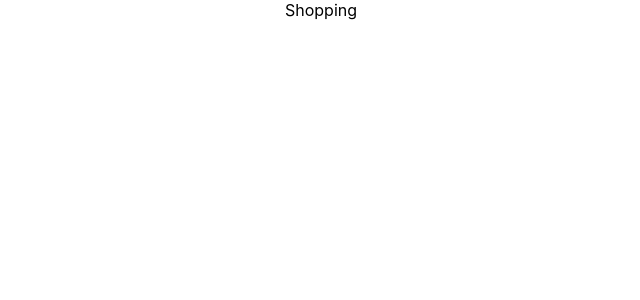
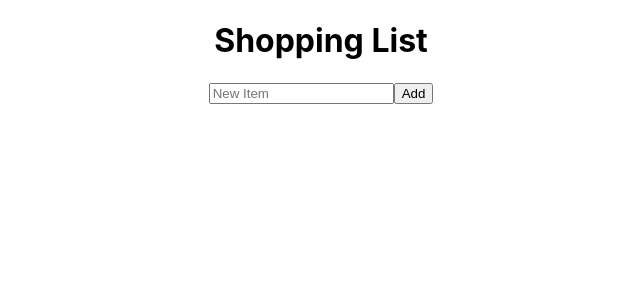
Before and after one commit to ajoy267/adv-react-shopping-list, a React (Create React App) app: page / in a window 1280 px wide. Shown: the top 300 px of the page, without its empty margins (319-959 px from the left). Built offline with nearby package versions, Linux system fonts and the light colour scheme.

Commit message:
got my add item input to show up and with the console log i can see it's adding new items to the array of items

```diff
--- /dev/null
+++ b/src/components/AddItem/AddItem.jsx
@@ -0,0 +1,18 @@
+import { useState } from 'react';
+
+export default function AddItem({ onAddItem }) {
+  const [newItem, setNewItem] = useState('');
+
+  const handleSubmit = (e) => {
+    e.preventDefault();
+    setNewItem('');
+    onAddItem(newItem);
+  };
+
+  return (
+    <form onSubmit={handleSubmit}>
+      <input placeholder="New Item" value={newItem} onChange={(e) => setNewItem(e.target.value)} />
+      <button type="submit">Add</button>
+    </form>
+  );
+}
--- a/src/views/Shopping/Shopping.jsx
+++ b/src/views/Shopping/Shopping.jsx
@@ -1,4 +1,5 @@
 import React, { useReducer } from 'react';
+import AddItem from '../../components/AddItem/AddItem';
 
 const initialState = [
   { id: 0, text: 'Eggs', done: false },
@@ -35,5 +36,20 @@ function itemsReducer(items, action) {
 }
 
 export default function Shopping() {
-  return <div>Shopping</div>;
+  const [items, dispatch] = useReducer(itemsReducer, initialState);
+  console.log('item', items);
+
+  const handleAddItem = (text) => {
+    dispatch({
+      type: 'added',
+      id: items.length + 1,
+      text,
+    });
+  };
+  return (
+    <div>
+      <h1>Shopping List</h1>
+      <AddItem onAddItem={handleAddItem} />
+    </div>
+  );
 }
```
Also changed, not shown: src/components/List/List.jsx (added).
